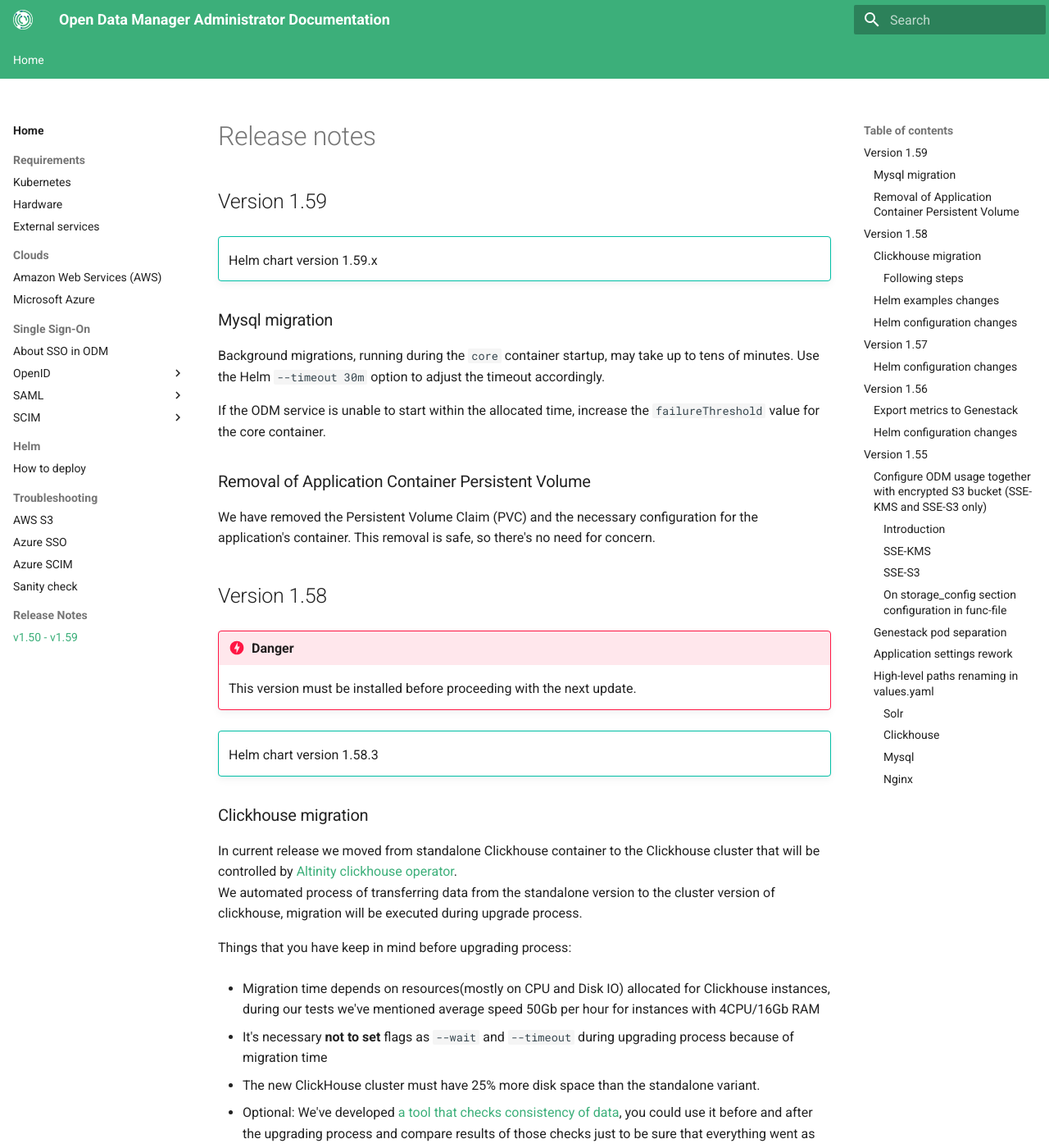
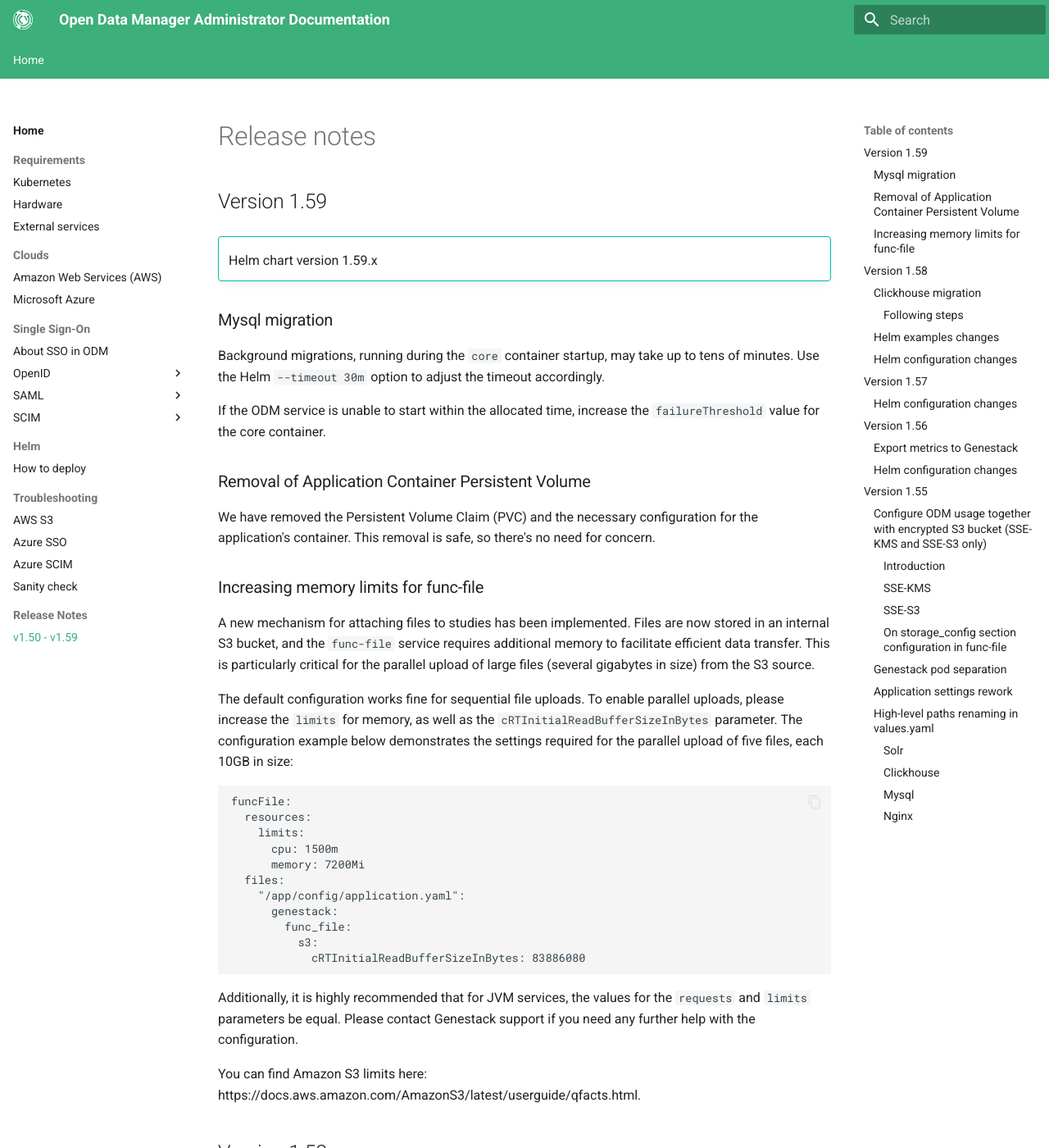
Before and after one commit to genestack/admin-docs, an MkDocs documentation site: the page built from docs/home/release-notes/v1.50-v1.59.md, in a window 1280 px wide and 1400 px high. Shown: the whole window at 82% size. Built offline with MkDocs 1.6.1 and Material for MkDocs 9.7.7, drawn with Linux system fonts in a browser that asks for light colours; the version menu is left out.

Commit message:
ODM-12031: disclaimer for huge func-file memory limits

````diff
--- a/docs/home/release-notes/v1.50-v1.59.md
+++ b/docs/home/release-notes/v1.50-v1.59.md
@@ -14,6 +14,34 @@
 ### Removal of Application Container Persistent Volume
 
 We have removed the Persistent Volume Claim (PVC) and the necessary configuration for the application's container. This removal is safe, so there's no need for concern.
+
+### Increasing memory limits for func-file
+
+A new mechanism for attaching files to studies has been implemented. Files are now stored in an internal S3 bucket,
+and the `func-file` service requires additional memory to facilitate efficient data transfer.
+This is particularly critical for the parallel upload of large files (several gigabytes in size) from the S3 source.
+
+The default configuration works fine for sequential file uploads. To enable parallel uploads,
+please increase the `limits` for memory, as well as the `cRTInitialReadBufferSizeInBytes` parameter. The configuration
+example below demonstrates the settings required for the parallel upload of five files, each 10GB in size:
+```
+funcFile:
+  resources:
+    limits:
+      cpu: 1500m
+      memory: 7200Mi
+  files:
+    "/app/config/application.yaml":
+      genestack:
+        func_file:
+          s3:
+            cRTInitialReadBufferSizeInBytes: 83886080
+```
+Additionally, it is highly recommended that for JVM services,
+the values for the `requests` and `limits` parameters be equal.
+Please contact Genestack support if you need any further help with the configuration.
+
+You can find Amazon S3 limits here: https://docs.aws.amazon.com/AmazonS3/latest/userguide/qfacts.html.
 
 ## Version 1.58
 
````
